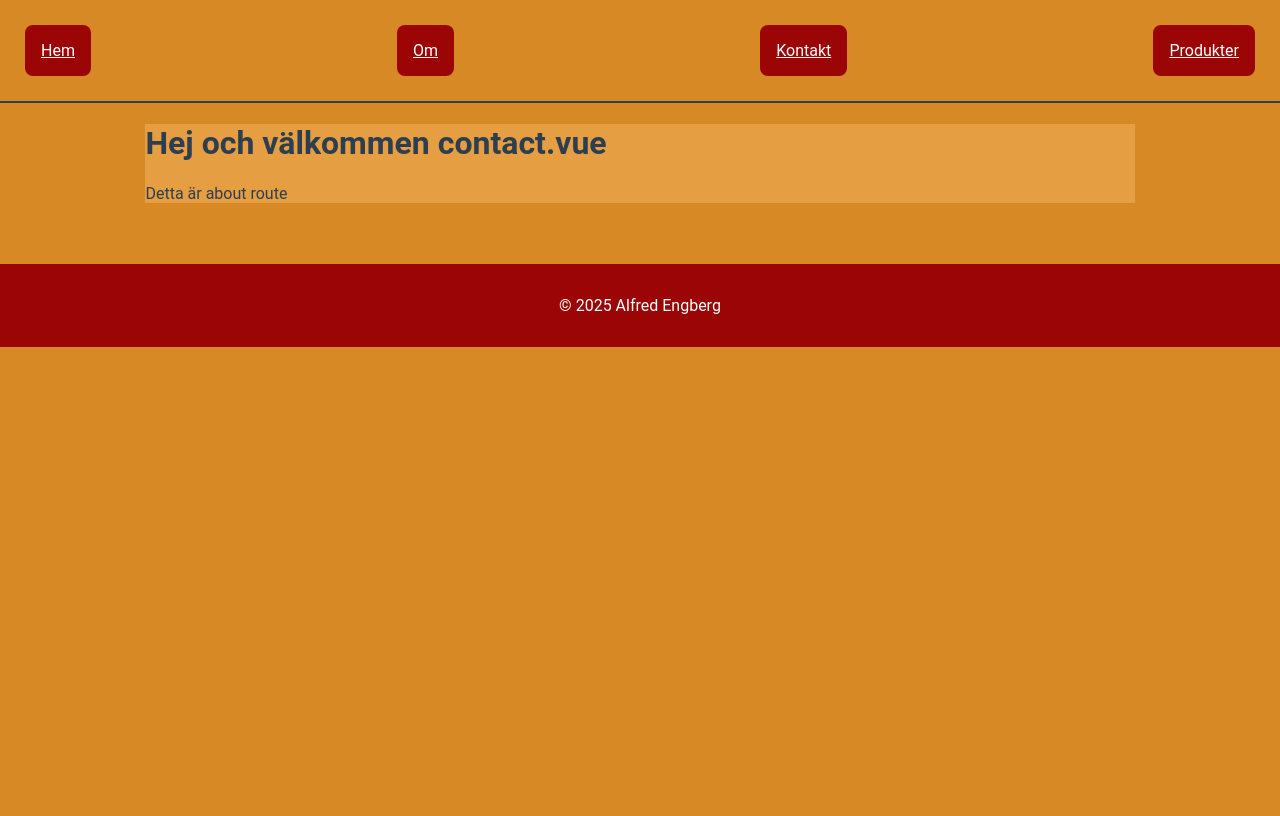
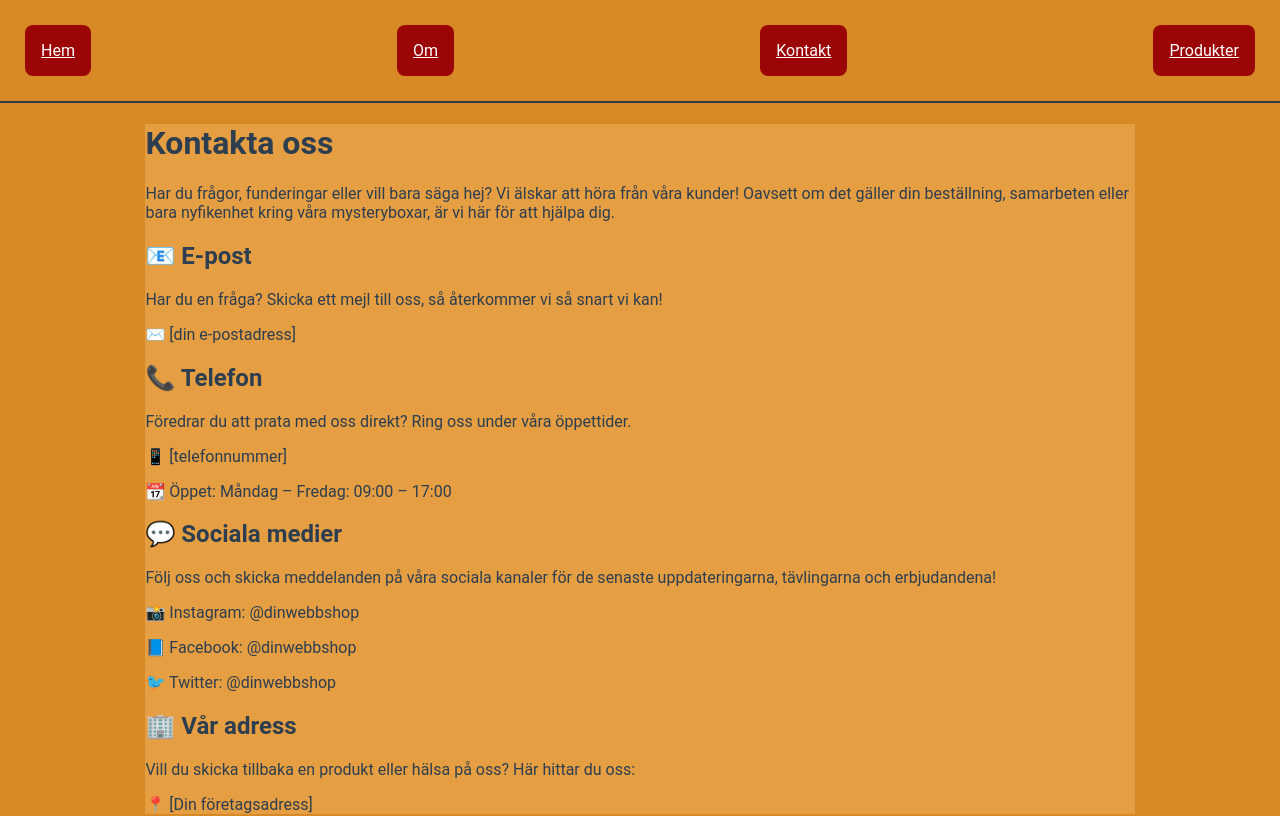
Before and after one commit to AlfredEngberg/vue-testing, a Vue app: page /contact in a window 1280 px wide. Shown: the top 816 px of the page. Built offline with nearby package versions, Linux system fonts and the light colour scheme; the HTML template or start-up script is replaced by a standard one.

Commit message:
style: update Contact page content for improved user communication and engagement

```diff
--- a/src/views/Contact.vue
+++ b/src/views/Contact.vue
@@ -1,10 +1,30 @@
 <template>
     <div class="container">
-        <h1>Hej och välkommen contact.vue</h1>
-
+        <h1>Kontakta oss</h1>
         <p>
-            Detta är about route
+            Har du frågor, funderingar eller vill bara säga hej? Vi älskar att höra från våra kunder! Oavsett om det
+            gäller din beställning, samarbeten eller bara nyfikenhet kring våra mysteryboxar, är vi här för att hjälpa
+            dig.
         </p>
 
+        <h2>📧 E-post</h2>
+        <p>Har du en fråga? Skicka ett mejl till oss, så återkommer vi så snart vi kan!</p>
+        <p>✉️ [din e-postadress]</p>
+
+        <h2>📞 Telefon</h2>
+        <p>Föredrar du att prata med oss direkt? Ring oss under våra öppettider.</p>
+        <p>📱 [telefonnummer]</p>
+        <p>📆 Öppet: Måndag – Fredag: 09:00 – 17:00</p>
+
+        <h2>💬 Sociala medier</h2>
+        <p>Följ oss och skicka meddelanden på våra sociala kanaler för de senaste uppdateringarna, tävlingarna och
+            erbjudandena!</p>
+        <p> 📸 Instagram: @dinwebbshop</p>
+        <p>📘 Facebook: @dinwebbshop</p>
+        <p>🐦 Twitter: @dinwebbshop</p>
+
+        <h2>🏢 Vår adress</h2>
+        <p>Vill du skicka tillbaka en produkt eller hälsa på oss? Här hittar du oss:</p>
+        <p>📍 [Din företagsadress]</p>
     </div>
 </template>
```
